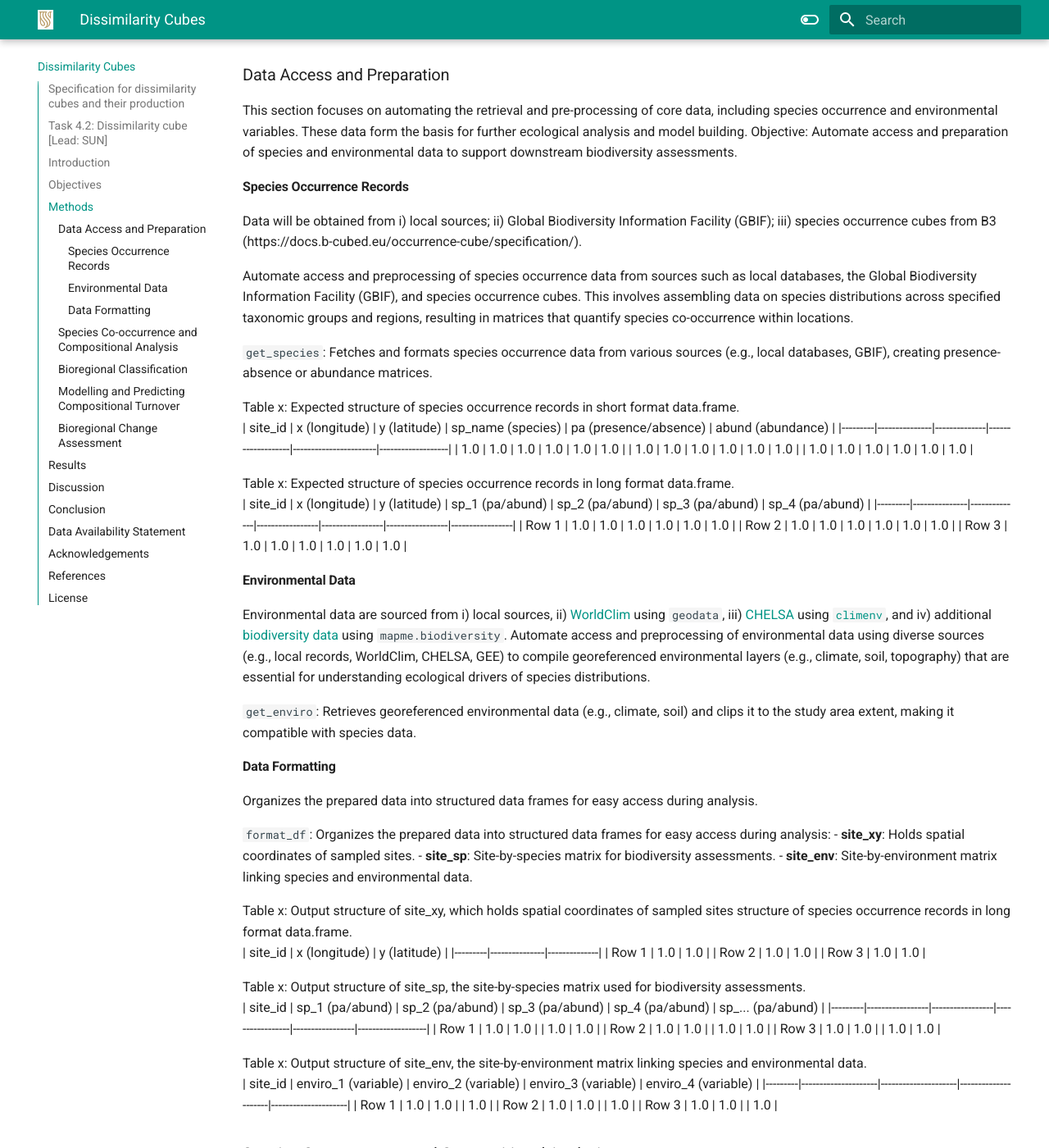
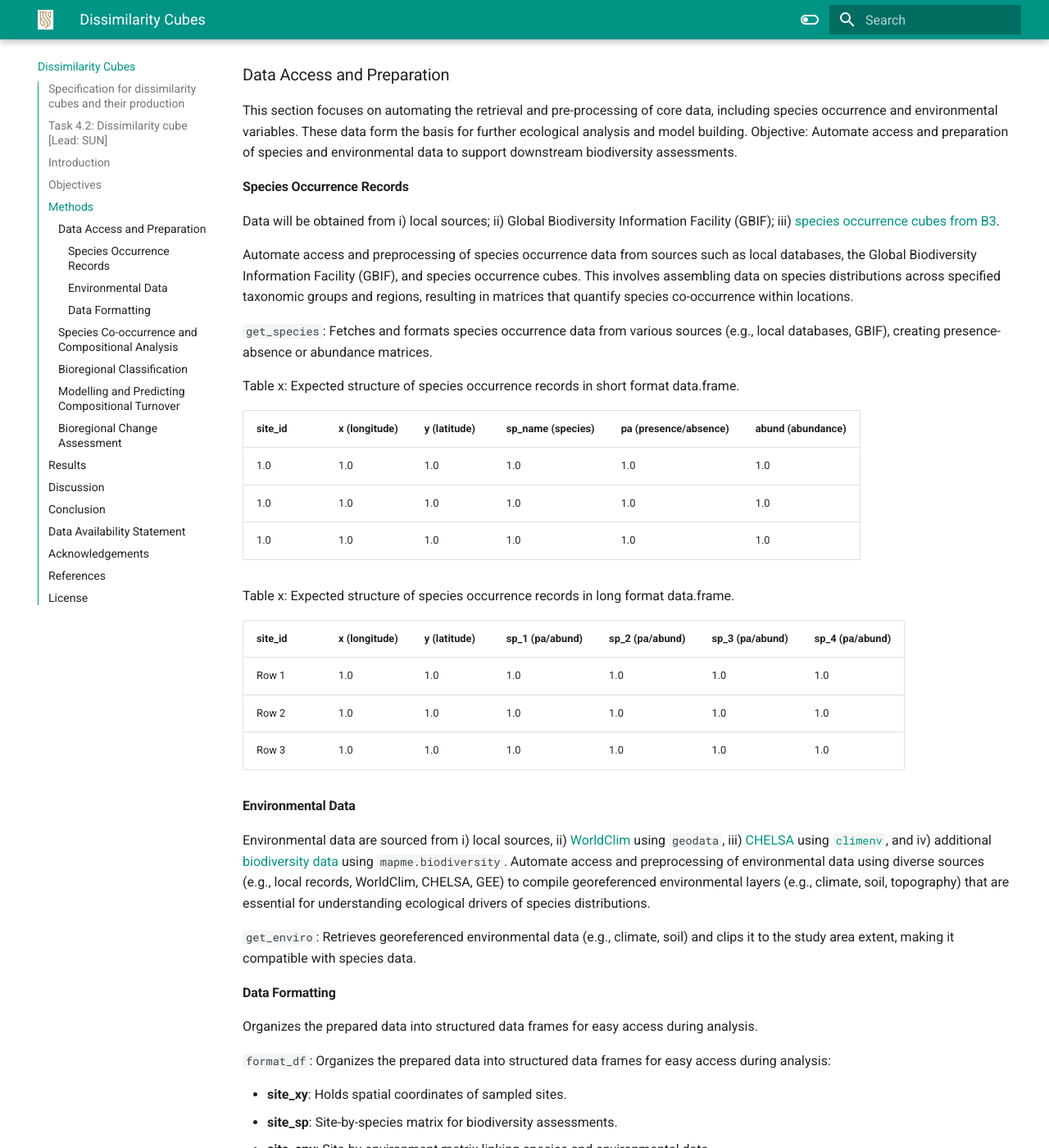
Before and after one commit to BioMath-Lab/biomath-docs, an MkDocs documentation site: the page built from docs/dissimilarity-cube.md, in a window 1280 px wide and 1400 px high, scrolled down 2008 px. Shown: the whole window at 82% size. Built offline with MkDocs 1.6.1 and Material for MkDocs 9.7.7, drawn with Linux system fonts in a browser that asks for light colours; some of the changed text lies outside the part shown.

Commit message:
Update dissimilarity-cube.md

```diff
--- a/docs/dissimilarity-cube.md
+++ b/docs/dissimilarity-cube.md
@@ -38,13 +38,15 @@ This section focuses on automating the retrieval and pre-processing of core data
 Objective: Automate access and preparation of species and environmental data to support downstream biodiversity assessments.
 
 #### Species Occurrence Records
-Data will be obtained from i) local sources; ii) Global Biodiversity Information Facility (GBIF); iii) species occurrence cubes from B3 (https://docs.b-cubed.eu/occurrence-cube/specification/).
+Data will be obtained from i) local sources; ii) Global Biodiversity Information Facility (GBIF); iii) [species occurrence cubes from B3](https://docs.b-cubed.eu/occurrence-cube/specification/).
 
 Automate access and preprocessing of species occurrence data from sources such as local databases, the Global Biodiversity Information Facility (GBIF), and species occurrence cubes. This involves assembling data on species distributions across specified taxonomic groups and regions, resulting in matrices that quantify species co-occurrence within locations.
 
 `get_species`: Fetches and formats species occurrence data from various sources (e.g., local databases, GBIF), creating presence-absence or abundance matrices.
 
+
 Table x: Expected structure of species occurrence records in short format data.frame.
+
 | site_id | x (longitude) | y (latitude) | sp_name (species) | pa (presence/absence) | abund (abundance) |
 |---------|---------------|--------------|-------------------|-----------------------|-------------------|
 | 1.0     | 1.0           | 1.0          | 1.0               | 1.0                   | 1.0               |
@@ -53,6 +55,7 @@ Table x: Expected structure of species occurrence records in short format data.f
 
 
 Table x: Expected structure of species occurrence records in long format data.frame.
+
 | site_id | x (longitude) | y (latitude) | sp_1 (pa/abund) | sp_2 (pa/abund) | sp_3 (pa/abund) | sp_4 (pa/abund) |
 |---------|---------------|--------------|-----------------|-----------------|-----------------|-----------------|
 | Row 1   | 1.0           | 1.0          | 1.0             | 1.0             | 1.0             | 1.0             |
@@ -71,12 +74,14 @@ Automate access and preprocessing of environmental data using diverse sources (e
 Organizes the prepared data into structured data frames for easy access during analysis.
 
 `format_df`: Organizes the prepared data into structured data frames for easy access during analysis:
+
 - **site_xy**: Holds spatial coordinates of sampled sites.
 - **site_sp**: Site-by-species matrix for biodiversity assessments.
 - **site_env**: Site-by-environment matrix linking species and environmental data.
 
 
 Table x: Output structure of site_xy, which holds spatial coordinates of sampled sites structure of species occurrence records in long format data.frame.
+
 | site_id | x (longitude) | y (latitude) |
 |---------|---------------|--------------|
 | Row 1   | 1.0           | 1.0          |
@@ -85,6 +90,7 @@ Table x: Output structure of site_xy, which holds spatial coordinates of sampled
 
 
 Table x: Output structure of site_sp, the site-by-species matrix used for biodiversity assessments.
+
 | site_id | sp_1 (pa/abund) | sp_2 (pa/abund) | sp_3 (pa/abund) | sp_4 (pa/abund) | sp_... (pa/abund) |
 |---------|-----------------|-----------------|-----------------|-----------------|-------------------|
 | Row 1   | 1.0             | 1.0             |                 | 1.0             | 1.0               |
@@ -109,6 +115,7 @@ Quantify co-occurrence patterns to assess the frequency with which species are f
 Quantify compositional dissimilarity to identify spatial variation in species composition across different locations. This analysis will produce dissimilarity matrices and spatially explicit rasters visualizing biodiversity turnover across the study area.
 
 `calc_cooc`: Computes co-occurrence matrices and rasters to capture how often different species are found together, providing a foundation for analysing species associations.
+
 `calc_dissim`: Calculates dissimilarity metrics to measure variations in species composition and environmental properties across sites, highlighting areas of compositional turnover.
 
 
@@ -127,6 +134,7 @@ Model dissimilarity as a function of geographic distance and environmental condi
 Predict future changes in species composition by extrapolating from MS-GDM results under projected environmental conditions (e.g., climate scenarios from CMIP5 or CMIP6). Later this will identify regions vulnerable to shifts in biodiversity and delineate areas where bioregion boundaries may alter in response to environmental change, offering a spatial forecast of biodiversity dynamics under future scenarios.
 
 `model_dissim`: Uses a Multiscale Generalized Dissimilarity Model (MS-GDM) to relate compositional dissimilarity with geographic and environmental factors, providing coefficient estimates and model diagnostics.
+
 `predict_dissim`: Projects future compositional dissimilarities using MS-GDM results and future environmental scenarios to predict biodiversity changes under changing conditions.
 
 
```
